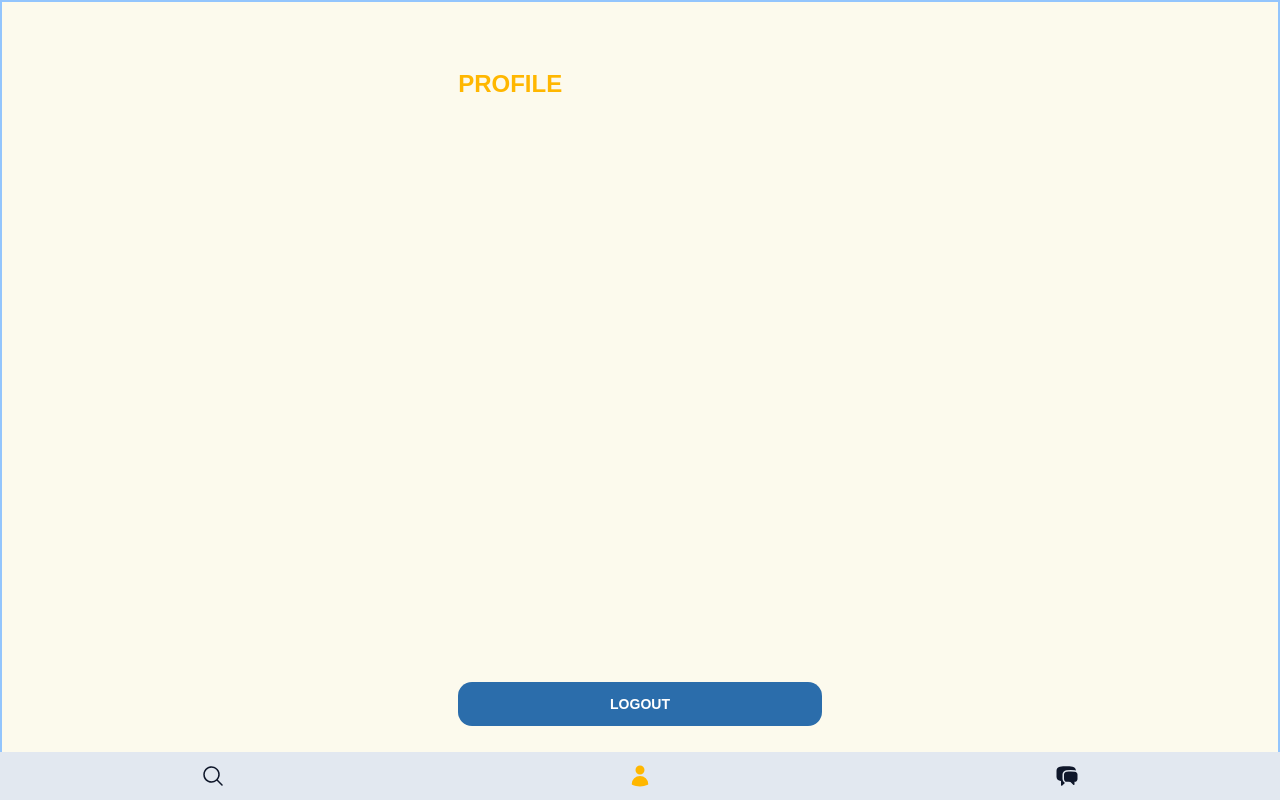
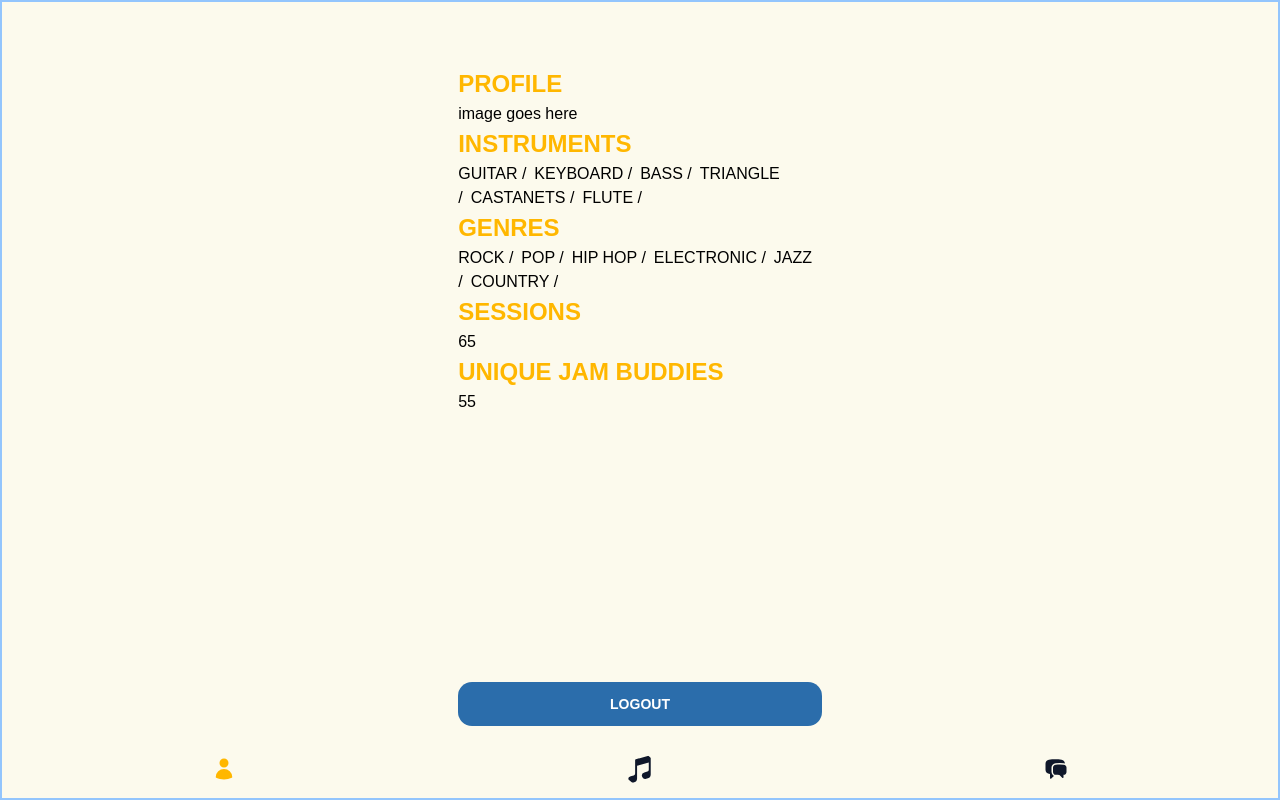
Before and after one commit to shanquanSQ/musician-pairing-frontend, a React (Create React App) app: page /userprofile in a window 1280 px wide. Built offline with nearby package versions, Linux system fonts and the light colour scheme.

Commit message:
added more styling, working on all user flow boilerplate

```diff
--- a/src/App.css
+++ b/src/App.css
@@ -10,3 +10,27 @@
 .primary-input-form {
   @apply w-full h-[2rem] lg:h-[4rem] font-semibold text-[2rem] bg-transparent  text-black placeholder:text-txtcolor-secondary focus:outline-none  transition-[font-size]  focus:text-[1.8rem];
 }
+
+/* VIDEO */
+.video-wrapper {
+  position: absolute;
+  top: 0;
+  display: flex;
+  justify-content: center;
+
+  background-color: white;
+  border: 0 solid;
+
+  height: 100%;
+  width: 100%;
+
+  overflow: hidden;
+  z-index: -2;
+}
+
+/* id selector */
+#videosrc {
+  border: 0 solid;
+  width: 100vw;
+  object-fit: cover;
+}
--- a/src/App.js
+++ b/src/App.js
@@ -26,10 +26,10 @@ function App() {
       <Routes>
         <Route path="/" element={<LandingPage motion={motion} />} />
         <Route path="login" element={<LoginPage motion={motion} />} />
-        <Route path="search" element={<SearchPage />} />
+        <Route path="search" element={<SearchPage motion={motion} />} />
 
-        <Route path="userprofile" element={<ProfilePage />} />
-        <Route path="jamchatroom" element={<JamChatroom />} />
+        <Route path="userprofile" element={<ProfilePage motion={motion} />} />
+        <Route path="jamchatroom" element={<JamChatroom motion={motion} />} />
       </Routes>
     </>
   );
--- a/src/Components/CategoryDropDown/CategoryDropDown.css
+++ b/src/Components/CategoryDropDown/CategoryDropDown.css
@@ -7,7 +7,7 @@
 }
 
 .dropdown-container div {
-  @apply block border-b-[1px] border-slate-200 py-[.2em] px-[1em] cursor-pointer z-[10];
+  @apply block py-[.3em] pl-[.3em] origin-left text-left cursor-pointer z-[10];
 }
 
 .dropdown-content {
--- a/src/Components/CategoryDropDown/CategoryDropDown.js
+++ b/src/Components/CategoryDropDown/CategoryDropDown.js
@@ -12,7 +12,6 @@ export const CategoryDropDown = ({ inputdata, initialterm, handleSelect }) => {
     setSelectedCategory(ev.target.id.toUpperCase()); // This is necessary to set the displayed text
     handleSelect(ev); // Actual state processing done in Parent component, SearchPage.js
     setShowDropDown(false);
-    // handleSelect(ev);
   };
 
   const handleClickDropdown = (ev) => {
@@ -23,20 +22,27 @@ export const CategoryDropDown = ({ inputdata, initialterm, handleSelect }) => {
     <>
       <div className="dropdown-container relative">
         <button onClick={handleClickDropdown}>
-          <p className="inline text-[2rem] font-semibold">{selectedCategory}</p>
+          <p className="inline text-[2rem] font-semibold focus:outline-none ">
+            {selectedCategory}
+          </p>
           {"   "}
-          <ChevronDownIcon className="h-6 w-6 text-black inline ml-5" />
+          <ChevronDownIcon className="h-6 w-6 text-[hsl(209,60%,50%)] inline ml-5 translate-y-[-4px]" />
         </button>
 
         <div
-          className={`dropdown-content text-center mt-[.5em] ${
+          className={`dropdown-content max-h-[10rem] overflow-y-auto overflow-x-hidden mt-[.5em] ${
             showDropDown ? "activedropdown" : ""
           }`}
         >
           {inputdata
             ? inputdata.map((element, index) => {
                 return (
-                  <div key={index} id={element} onClick={handleChangeCategory}>
+                  <div
+                    key={index}
+                    id={element}
+                    onClick={handleChangeCategory}
+                    className="text-[hsl(209,60%,50%)] text-[1.5rem] scale-100 transition-all hover:text-black hover:scale-110"
+                  >
                     {element.toUpperCase()}
                   </div>
                 );
--- a/src/Components/NavBar/NavBar.css
+++ b/src/Components/NavBar/NavBar.css
@@ -1,5 +1,5 @@
 nav {
-  @apply flex flex-row scale-100 justify-around bg-slate-200 fixed bottom-0 w-full py-3 align-middle;
+  @apply flex flex-row scale-100 justify-around fixed bottom-0 w-full pt-[1em] pb-[1.2em] align-middle  px-[1em];
 }
 
 nav a {
--- a/src/Components/NavBar/NavBar.js
+++ b/src/Components/NavBar/NavBar.js
@@ -6,6 +6,7 @@ import { useLocation } from "react-router-dom";
 import { ChatBubbleLeftRightIcon } from "@heroicons/react/24/solid";
 import { UserIcon } from "@heroicons/react/24/solid";
 import { MagnifyingGlassIcon } from "@heroicons/react/24/solid";
+import { MusicalNoteIcon } from "@heroicons/react/24/solid";
 
 // Import specific styling
 import "./NavBar.css";
@@ -17,14 +18,11 @@ export const NavBar = () => {
   useEffect(() => {
     // console.log("location hook: ", location.pathname);
     if (location.pathname === "/" || location.pathname === "/login") {
-      // console.log("false toggled");
       setNavToggle(false);
     }
     // if NOT on the LandingPage or Signup flow
     else {
-      // console.log("other branch toggled");
       if (navToggle === false) {
-        // console.log("true toggled");
         setNavToggle(true);
       }
     }
@@ -34,11 +32,11 @@ export const NavBar = () => {
     <>
       {navToggle && (
         <nav>
-          <NavLink to="search">
-            <MagnifyingGlassIcon className="h-6 w-6 nav" />
-          </NavLink>
           <NavLink to="userprofile">
             <UserIcon className="h-6 w-6 nav" />
+          </NavLink>
+          <NavLink to="search">
+            <MusicalNoteIcon className="h-6 w-6 scale-[130%] origin-center nav  rounded-[50%]" />
           </NavLink>
           <NavLink to="jamchatroom">
             <ChatBubbleLeftRightIcon className="h-6 w-6 nav" />
--- a/src/Pages/LandingPage.js
+++ b/src/Pages/LandingPage.js
@@ -1,8 +1,10 @@
-import React from "react";
+import React, { useState } from "react";
 import { useNavigate } from "react-router-dom";
 
 export const LandingPage = ({ motion }) => {
+  const [loadedVideo, setLoadedVideo] = useState(false);
   const navigate = useNavigate();
+
   const handleClick = () => {
     navigate("login");
   };
@@ -10,12 +12,13 @@ export const LandingPage = ({ motion }) => {
   return (
     <>
       <div className="flex flex-row justify-center h-[100dvh] pt-[2em] pb-[4em] px-[2em] relative">
+        {loadedVideo && (
           <motion.div
             className="flex flex-col w-full justify-between text-center overflow-hidden "
             initial={{ opacity: 0 }}
             animate={{ opacity: 1 }}
             transition={{
-            delay: 0.1,
+              delay: 0.6,
               duration: 0.5,
             }}
           >
@@ -32,8 +35,26 @@ export const LandingPage = ({ motion }) => {
               />
             </div>
           </motion.div>
+        )}
 
-        <div className="">
+        <div className="video-wrapper">
+          <video
+            id="videosrc"
+            src="https://firebasestorage.googleapis.com/v0/b/dev-portfolio-sq.appspot.com/o/random%2Fpexels-brixiv-6462451%20(360p).mp4?alt=media&token=9b9eb18d-fcb2-46f4-9c74-f8f0ea2428a5"
+            autoPlay
+            loop
+            muted
+            onLoadedData={() => {
+              setLoadedVideo(true);
+            }}
+            style={{
+              opacity: loadedVideo ? 1 : 0,
+              transition: "opacity, 500ms ease-in",
+            }}
+          />
+        </div>
+
+        {/* <div className="">
           <svg
             height="100%"
             width="100%"
@@ -57,7 +78,7 @@ export const LandingPage = ({ motion }) => {
           >
             <circle cx="50%" cy="110%" r="40%" />
           </svg>
-        </div>
+        </div> */}
       </div>
 
       {/* FFB800 82D144 */}
--- a/src/Pages/ProfilePage.js
+++ b/src/Pages/ProfilePage.js
@@ -1,17 +1,79 @@
 import React from "react";
 import { useNavigate } from "react-router-dom";
 
-export const ProfilePage = () => {
+export const ProfilePage = ({ motion }) => {
   const navigate = useNavigate();
+
+  // Lists will probably come from server as a prop.
+  // Not sure if server request will be done here or in parent component.
+  const instrumentsList = [
+    "Guitar",
+    "Keyboard",
+    "Bass",
+    "Triangle",
+    "castanets",
+    "flute",
+  ];
+
+  const genreList = ["Rock", "Pop", "Hip Hop", "Electronic", "Jazz", "Country"];
+
+  const numberOfSessions = "65";
+  const uniqueCollaborators = "55";
 
   return (
     <>
       <div className="flex flex-row justify-center h-[100dvh] pt-[2em] pb-[4em] px-[2em] border-2 border-blue-300">
         <div className="flex flex-col w-full lg:w-[30%] justify-between ">
           <div className="flex flex-col pt-[2em] mb-[-10em]">
-            <h1 className="font-bold text-txtcolor-primary text-[1.5rem] text-left ">
-              PROFILE
-            </h1>
+            <div>
+              <h1 className="font-bold text-txtcolor-primary text-[1.5rem] text-left ">
+                PROFILE
+              </h1>
+
+              <div className="image-wrapper">image goes here</div>
+            </div>
+
+            <div>
+              <h1 className="font-bold text-txtcolor-primary text-[1.5rem] text-left ">
+                INSTRUMENTS
+              </h1>
+              {instrumentsList.map((element, index) => {
+                return (
+                  <div key={index} id={element} className="inline pr-[.5em]">
+                    {element.toUpperCase()} /
+                  </div>
+                );
+              })}
+            </div>
+
+            <div>
+              <h1 className="font-bold text-txtcolor-primary text-[1.5rem] text-left ">
+                GENRES
+              </h1>
+              {genreList.map((element, index) => {
+                return (
+                  <div key={index} id={element} className="inline pr-[.5em]">
+                    {element.toUpperCase()} /
+                  </div>
+                );
+              })}
+            </div>
+
+            <div>
+              <h1 className="font-bold text-txtcolor-primary text-[1.5rem] text-left ">
+                SESSIONS
+              </h1>
+              <p>{numberOfSessions}</p>
+            </div>
+
+            <div>
+              <h1 className="font-bold text-txtcolor-primary text-[1.5rem] text-left ">
+                UNIQUE JAM BUDDIES
+              </h1>
+              <p>{uniqueCollaborators}</p>
+            </div>
+
+            <p></p>
           </div>
           {/*
           <div className="flex flex-col">
--- a/src/Pages/SearchPage.js
+++ b/src/Pages/SearchPage.js
@@ -1,7 +1,7 @@
 import React, { useState } from "react";
 import { CategoryDropDown } from "../Components/CategoryDropDown/CategoryDropDown";
 
-export const SearchPage = () => {
+export const SearchPage = ({ motion }) => {
   // const [user, setUser] = useState({ user: "", password: "" });
   const [selectedCategory, setSelectedCategory] = useState("");
   const [selectedSearchTerm, setSelectedSearchTerm] = useState("");
@@ -34,7 +34,15 @@ export const SearchPage = () => {
     <>
       <>
         <div className="flex flex-row justify-center h-[100dvh] pt-[2em] pb-[4em] px-[2em] border-2 border-blue-300">
-          <div className="flex flex-col w-full lg:w-[30%] justify-between ">
+          <motion.div
+            className="flex flex-col w-full lg:w-[30%] justify-between"
+            initial={{ opacity: 0 }}
+            animate={{ opacity: 1 }}
+            transition={{
+              delay: 0.1,
+              duration: 0.5,
+            }}
+          >
             <div className="flex flex-col pt-[2em] mb-[-10em]">
               <h1 className="font-bold text-txtcolor-primary text-[1.5rem] text-left ">
                 CATEGORY /
@@ -86,7 +94,7 @@ export const SearchPage = () => {
                 />
               </form>
             </div>
-          </div>
+          </motion.div>
         </div>
       </>
     </>
--- a/src/index.css
+++ b/src/index.css
@@ -17,6 +17,8 @@ body {
   /* font-family: 'Libre Bodoni', serif; */
   font-family: "Libre Franklin", sans-serif;
   background-color: #fcfaed;
+
+  -webkit-tap-highlight-color: transparent;
 }
 
 @layer base {
```
Lines whose indentation alone changed are shown as unchanged.
